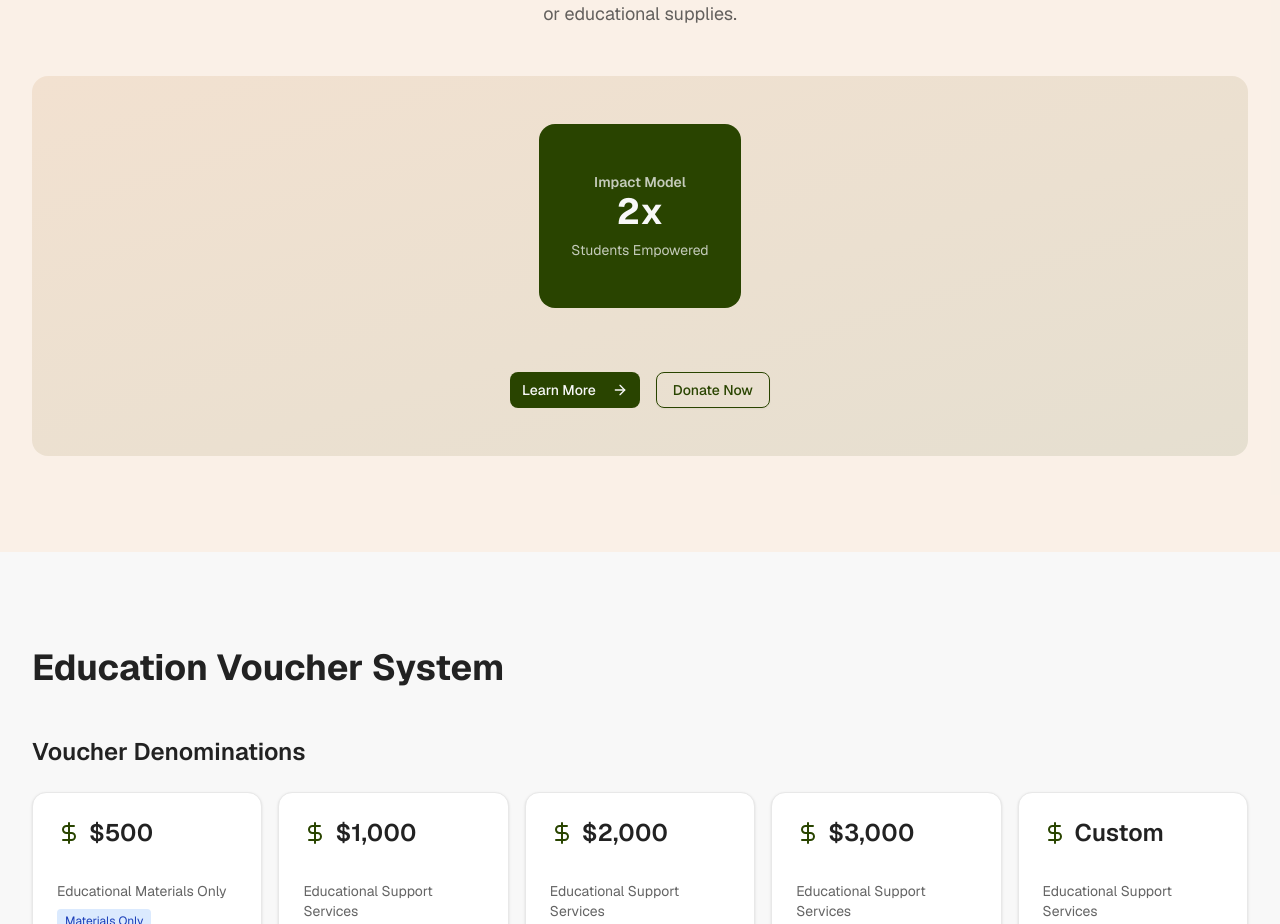
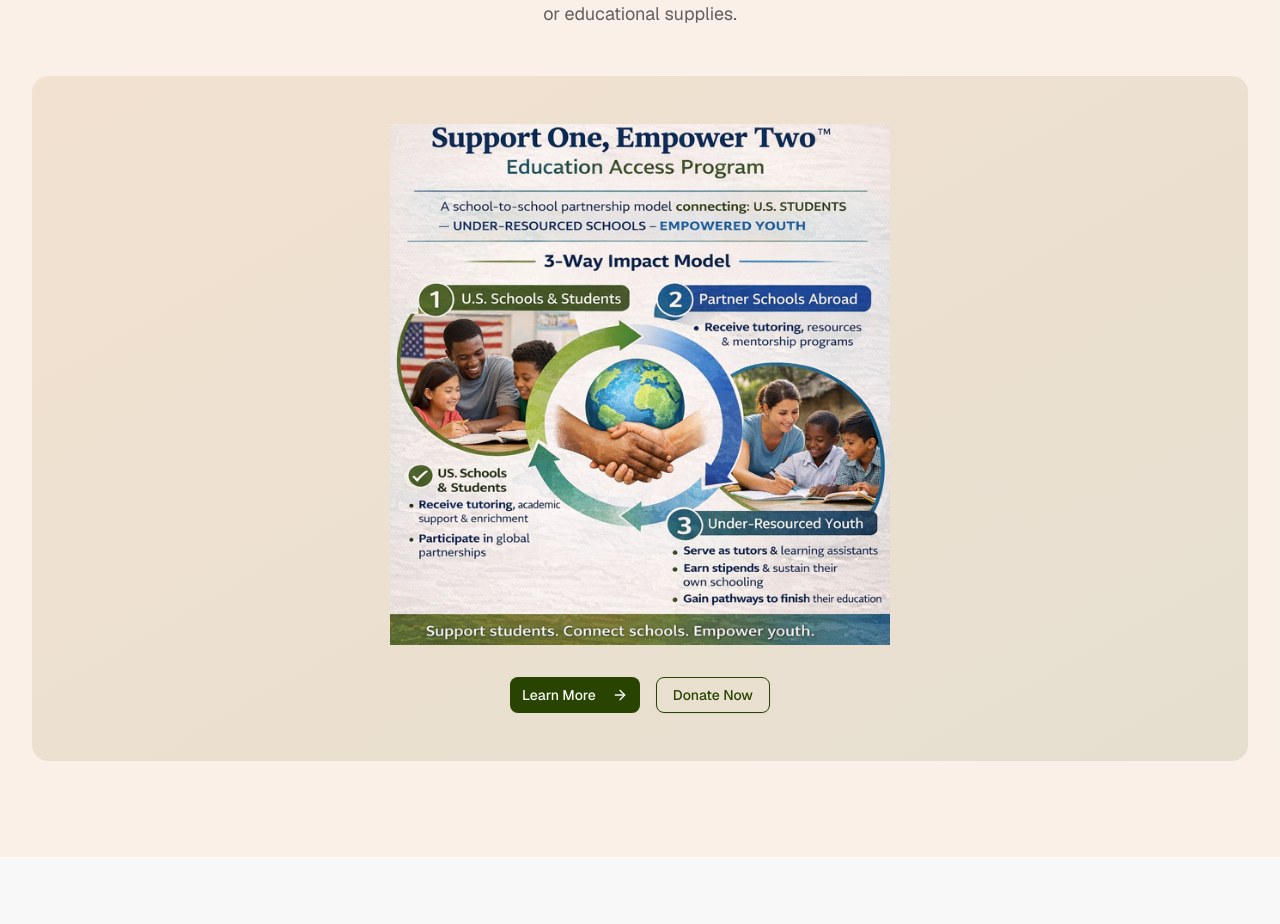
Before and after one commit to AXODUS21/GBfrontend, a Next.js app: page / in a window 1280 px wide. Shown: the part 2300-3224 px from the top of the page. Built offline with nearby package versions, Linux system fonts and the light colour scheme.

Commit message:
added everything again

```diff
--- a/components/program-feature.tsx
+++ b/components/program-feature.tsx
@@ -17,10 +17,8 @@ export default function ProgramFeature() {
         </div>
         <div className="bg-gradient-to-br from-accent/10 to-primary/10 rounded-2xl p-8 md:p-12">
           <div className="text-center">
-            <div className="inline-block bg-primary text-primary-foreground rounded-2xl px-8 py-12 mb-8">
-              <p className="text-sm font-semibold opacity-75">Impact Model</p>
-              <p className="text-4xl font-bold">2x</p>
-              <p className="text-sm opacity-75 mt-2">Students Empowered</p>
+            <div className="flex justify-center items-center">
+             <img src="/2x.png" alt="Program Feature" width={500} height={500} />
             </div>
             <div className="flex flex-col sm:flex-row gap-4 justify-center mt-8">
               <Link href="/programs">
```
Also changed, not shown: public/2x.png (added).
